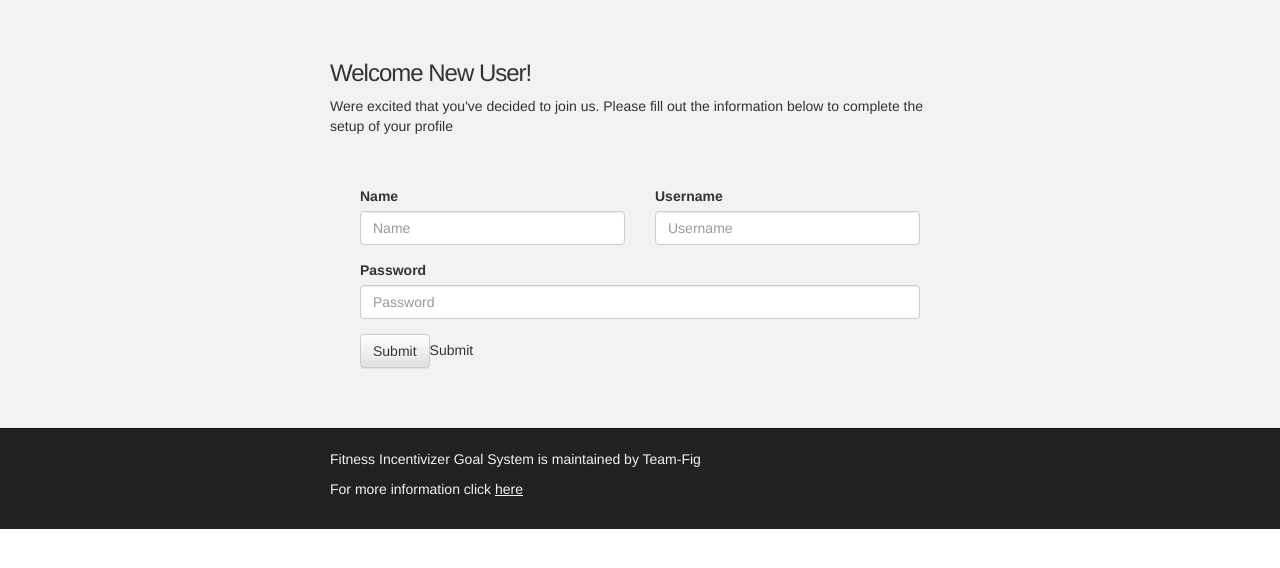
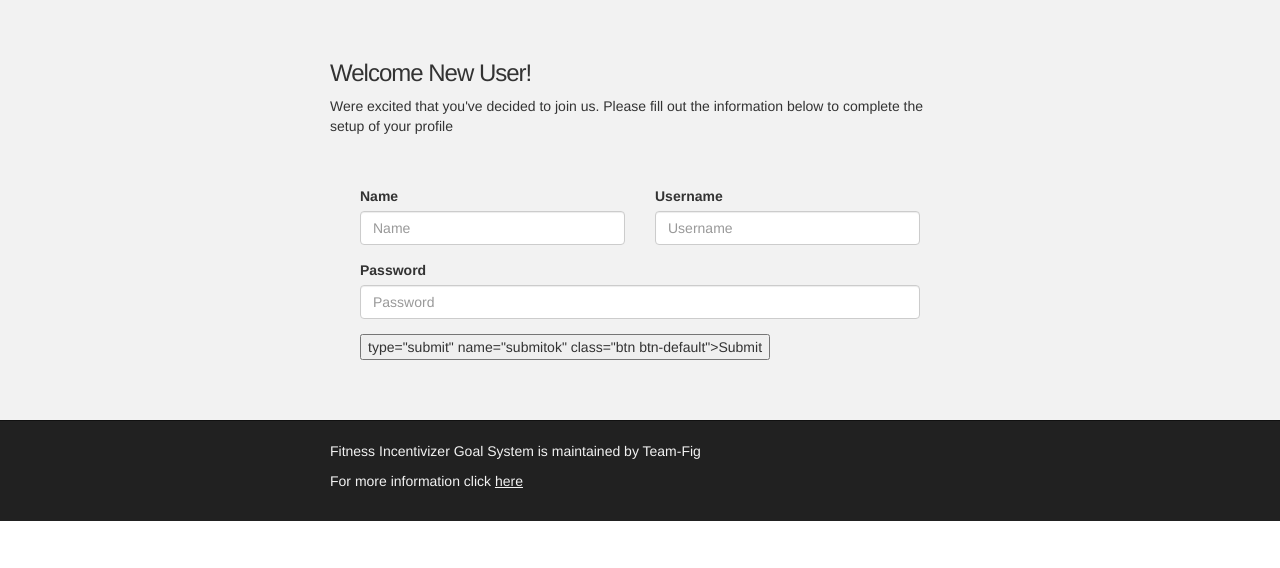
Before and after one commit to ikaikastine/team-fig, a PHP site: page /newUser.php in a window 1280 px wide. Shown: the part 125-693 px from the top of the page. Run offline with PHP 8.4, Linux system fonts and the light colour scheme.

Commit message:
Updated button

```diff
--- a/newUser.php
+++ b/newUser.php
@@ -64,7 +64,7 @@ if (!isset($_POST['submitok'])):
                   <input class="form-control" type="password" id="password" placeholder="Password">
                 </div>
 
-                <input type="submit" name="submitok" class="btn btn-default">Submit</button>
+                <button> type="submit" name="submitok" class="btn btn-default">Submit</button>
               </div>
             </form>
             </div>
```
